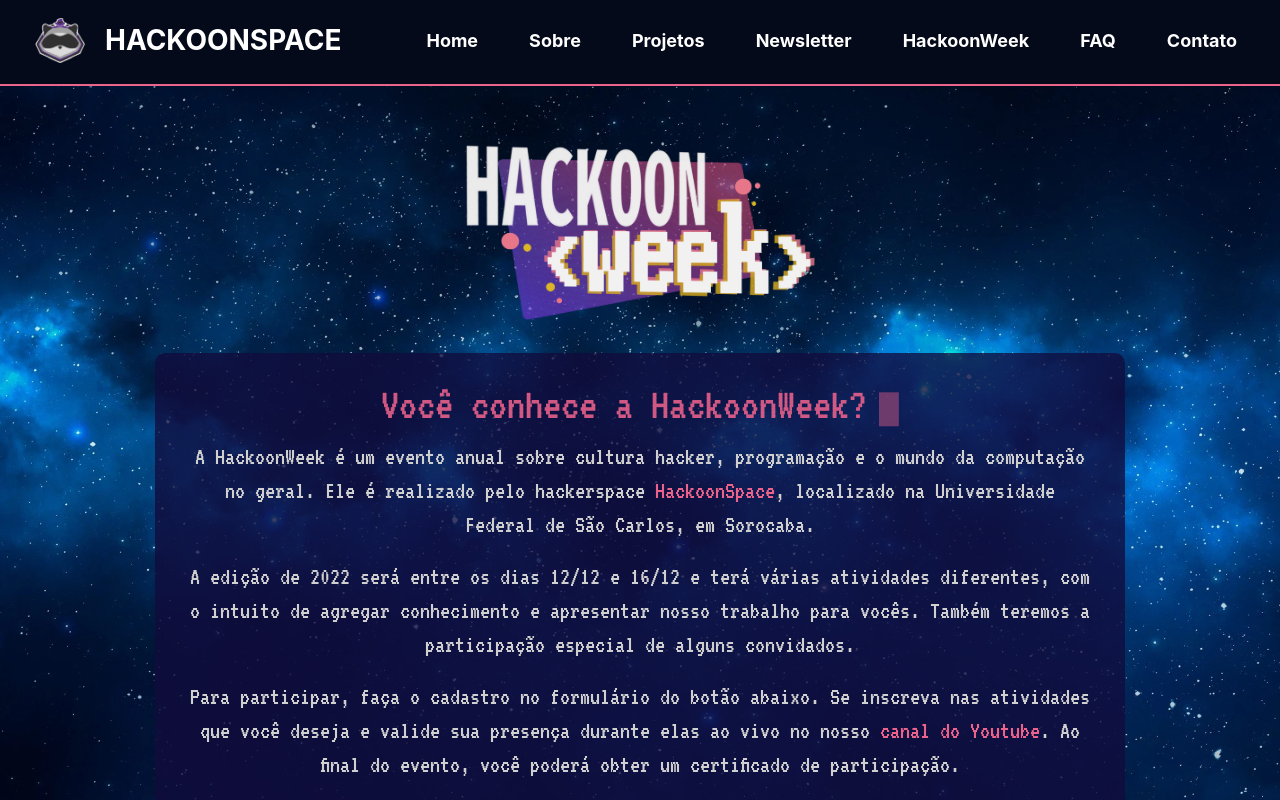
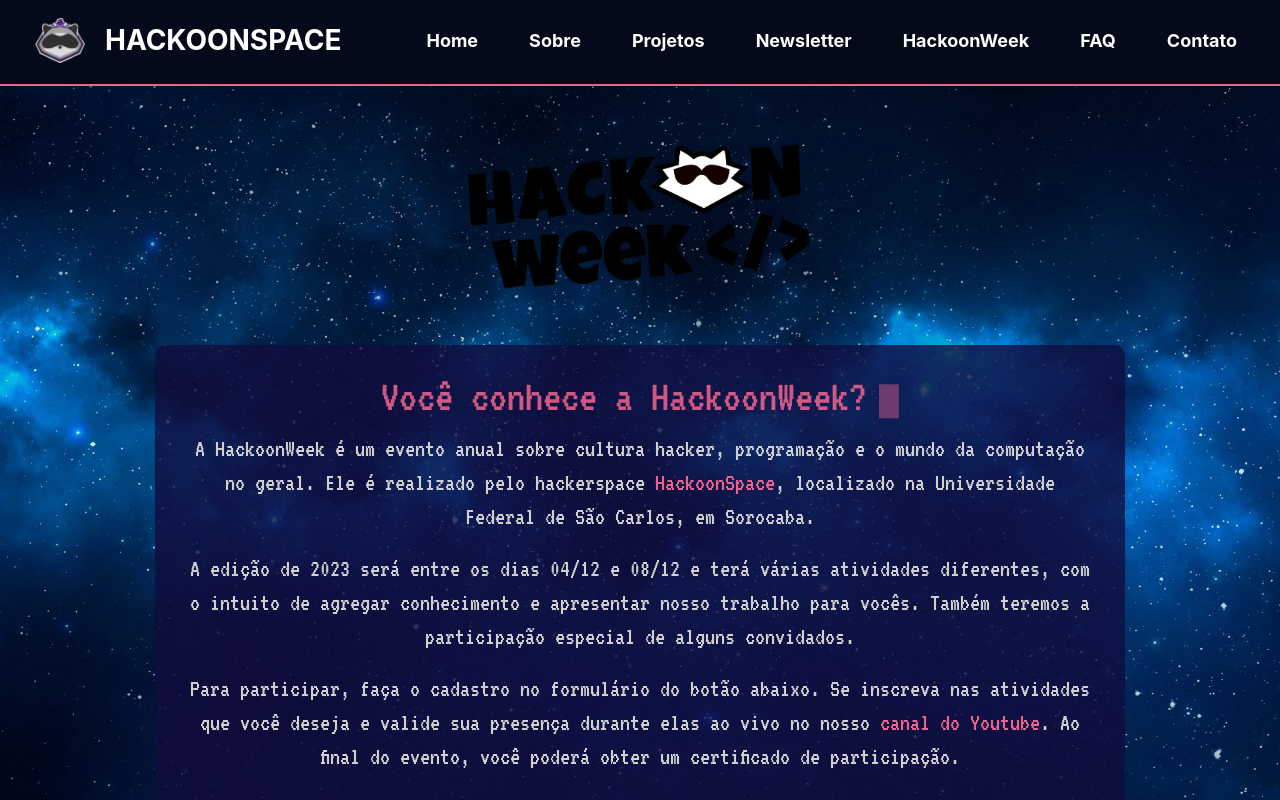
Before and after one commit to hackoonspace/site_v2, a Next.js app: page /hackoonweek in a window 1280 px wide. Shown: the top 800 px of the page. Built offline with nearby package versions, Linux system fonts and the light colour scheme.

Commit message:
mais mudanças para 2023

```diff
--- a/pages/hackoonweek.tsx
+++ b/pages/hackoonweek.tsx
@@ -15,7 +15,7 @@
                             A HackoonWeek é um evento anual sobre cultura hacker, programação e o mundo da computação no geral. Ele é realizado pelo hackerspace <a className='link' href="https://hackoonspace.com" rel="noreferrer" target="_blank">HackoonSpace</a>, localizado na Universidade Federal de São Carlos, em Sorocaba.
                         </p>,
                         <p key='panel-2' className='paragraph'>
-                            A edição de 2022 será entre os dias 12/12 e 16/12 e terá várias atividades diferentes, com o intuito de agregar conhecimento e apresentar nosso trabalho para vocês. Também teremos a participação especial de alguns convidados.
+                            A edição de 2023 será entre os dias 04/12 e 08/12 e terá várias atividades diferentes, com o intuito de agregar conhecimento e apresentar nosso trabalho para vocês. Também teremos a participação especial de alguns convidados.
                         </p>,
                         <p key='panel-3' className='paragraph'>
                             Para participar, faça o cadastro no formulário do botão abaixo. Se inscreva nas atividades que você deseja e valide sua presença durante elas ao vivo no nosso <a className='link' href='https://youtube.com/@hackoonspace' rel='noreferrer' target='_blank'>canal do Youtube</a>. Ao final do evento, você poderá obter um certificado de participação.
```
Also changed, not shown: public/hackoonweek_logo.png.
